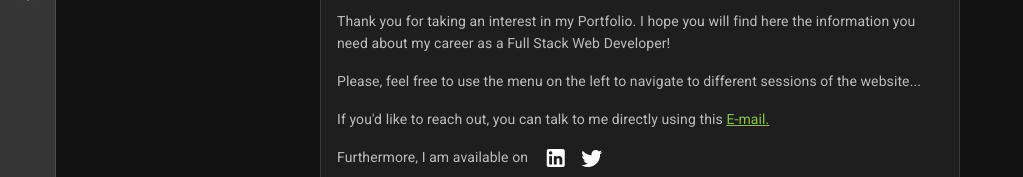
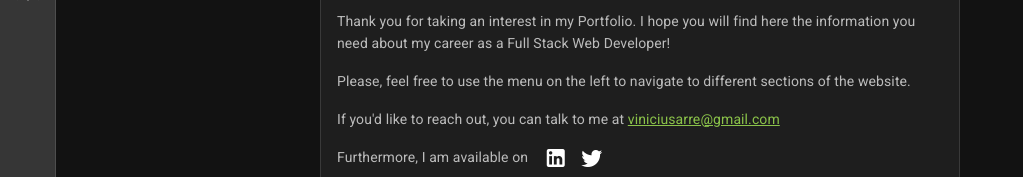
Before and after one commit to viniciusarre/portfolio, a Nuxt app: page / in a window 1280 px wide. Shown: the part 465-642 px from the top of the page, without its empty margins (0-1023 px from the left). Built offline with nearby package versions, Linux system fonts and the light colour scheme.

Commit message:
Increase font size and some improvements on index.vue texts

```diff
--- a/assets/variables.scss
+++ b/assets/variables.scss
@@ -1,4 +1,4 @@
 // Ref: https://github.com/nuxt-community/vuetify-module#customvariables
 //
 // The variables you want to modify
-// $font-size-root: 20px;
+$font-size-root: 20px;
--- a/nuxt.config.js
+++ b/nuxt.config.js
@@ -68,6 +68,7 @@ export default {
   */
   vuetify: {
     customVariables: ['~/assets/variables.scss'],
+    treeShake: true,
     theme: {
       dark: true,
       themes: {
@@ -78,7 +79,8 @@ export default {
           info: '#FFFFFF',
           // warning: colors.amber.base,
           // error: colors.deepOrange.accent4,
-          success: '#8BC34A'
+          success: '#8BC34A',
+          fontSize: 16
         }
       }
     }
--- a/pages/index.vue
+++ b/pages/index.vue
@@ -28,10 +28,10 @@
             I hope you will find here the information you need about my career as a Full Stack Web Developer!
           </p>
           <p>
-            Please, feel free to use the menu on the left to navigate to different sessions of the website...
+            Please, feel free to use the menu on the left to navigate to different sections of the website.
           </p>
           <p>
-            If you'd like to reach out, you can talk to me directly using this <a href="mailto:viniciusarre@gmail.com"> E-mail. </a>
+            If you'd like to reach out, you can talk to me at <a href="mailto:viniciusarre@gmail.com"> viniciusarre@gmail.com </a>
           </p>
           <p>
             Furthermore, I am available on
```
